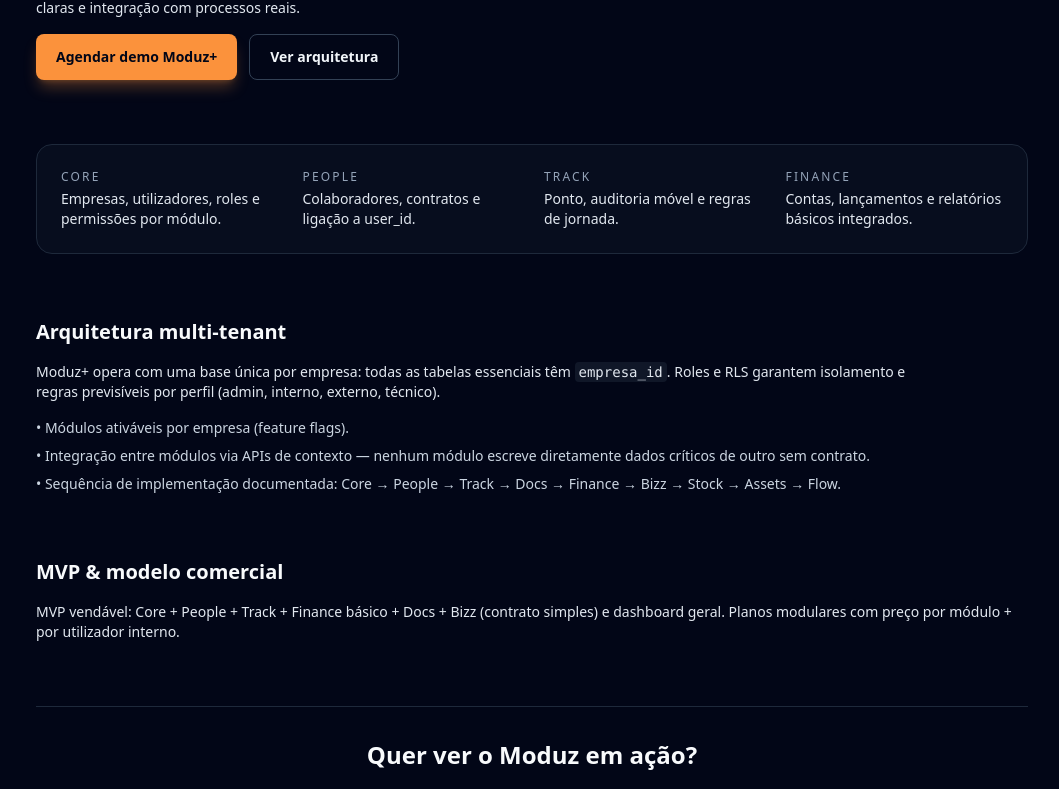
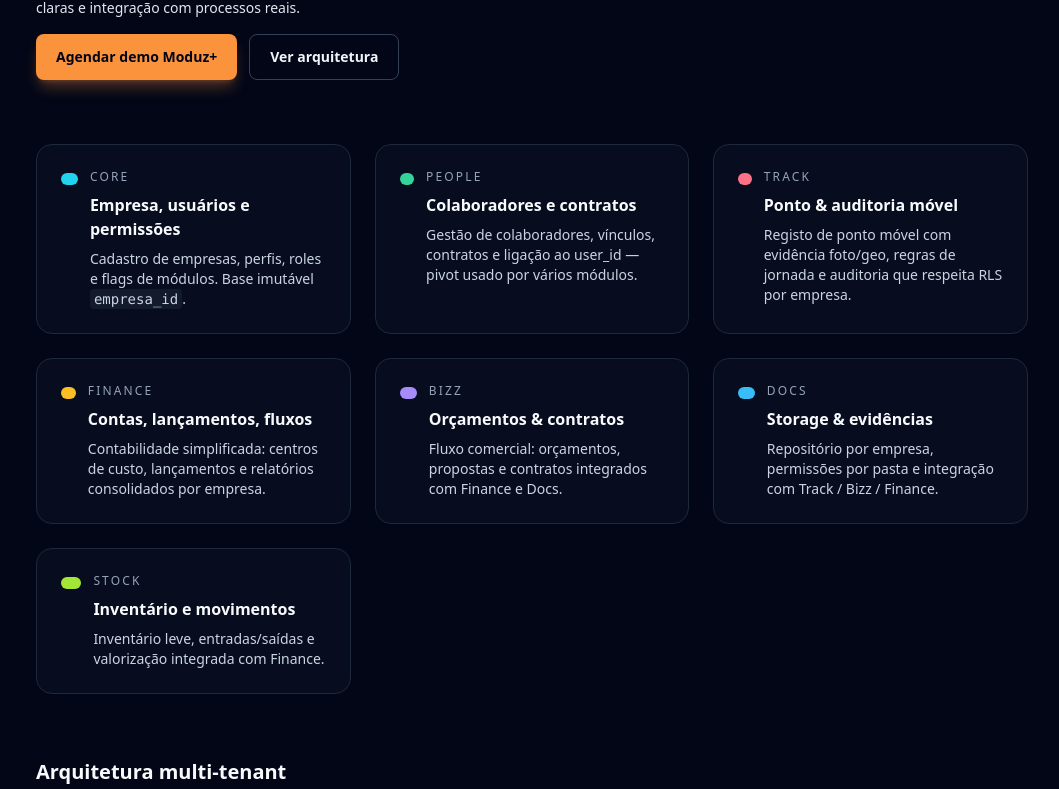
Before and after one commit to libertrendz/libertrendz-site, a Next.js app: page /moduz in a window 1280 px wide. Shown: the part 375-1164 px from the top of the page, without its empty margins (108-1167 px from the left). Built offline with nearby package versions, Linux system fonts and the light colour scheme.

Commit message:
Atualizar o page.tsx

```diff
--- a/app/moduz/page.tsx
+++ b/app/moduz/page.tsx
@@ -31,45 +31,98 @@ export default function ModuzPage() {
           </div>
         </div>
 
-        {/* RESUMO RÁPIDO */}
-        <div className="grid gap-6 rounded-2xl border border-slate-800 bg-slate-900/40 p-6 md:grid-cols-4">
-          <div>
-            <p className="text-xs uppercase tracking-[0.18em] text-slate-400">Core</p>
-            <p className="mt-1 text-sm text-slate-200">Empresas, utilizadores, roles e permissões por módulo.</p>
+        {/* MÓDULOS — GRID DE CARDS COM BADGES COLORIDAS */}
+        <div className="grid gap-6 md:grid-cols-3">
+          {/* CORE */}
+          <div className="rounded-2xl border border-slate-800 bg-slate-900/40 p-6">
+            <div className="flex items-start gap-3">
+              <span className="inline-block h-3 w-10 rounded-full bg-cyan-400 mt-1" />
+              <div>
+                <p className="text-xs uppercase tracking-[0.18em] text-slate-400">Core</p>
+                <h3 className="mt-2 text-base font-semibold text-slate-50">Empresa, usuários e permissões</h3>
+                <p className="mt-2 text-sm text-slate-300">Cadastro de empresas, perfis, roles e flags de módulos. Base imutável <code className="bg-slate-800/50 rounded px-1 py-0.5">empresa_id</code>.</p>
+              </div>
+            </div>
           </div>
-          <div>
-            <p className="text-xs uppercase tracking-[0.18em] text-slate-400">People</p>
-            <p className="mt-1 text-sm text-slate-200">Colaboradores, contratos e ligação a user_id.</p>
+
+          {/* PEOPLE */}
+          <div className="rounded-2xl border border-slate-800 bg-slate-900/40 p-6">
+            <div className="flex items-start gap-3">
+              <span className="inline-block h-3 w-10 rounded-full bg-emerald-400 mt-1" />
+              <div>
+                <p className="text-xs uppercase tracking-[0.18em] text-slate-400">People</p>
+                <h3 className="mt-2 text-base font-semibold text-slate-50">Colaboradores e contratos</h3>
+                <p className="mt-2 text-sm text-slate-300">Gestão de colaboradores, vínculos, contratos e ligação ao user_id — pivot usado por vários módulos.</p>
+              </div>
+            </div>
           </div>
-          <div>
-            <p className="text-xs uppercase tracking-[0.18em] text-slate-400">Track</p>
-            <p className="mt-1 text-sm text-slate-200">Ponto, auditoria móvel e regras de jornada.</p>
+
+          {/* TRACK */}
+          <div className="rounded-2xl border border-slate-800 bg-slate-900/40 p-6">
+            <div className="flex items-start gap-3">
+              <span className="inline-block h-3 w-10 rounded-full bg-rose-400 mt-1" />
+              <div>
+                <p className="text-xs uppercase tracking-[0.18em] text-slate-400">Track</p>
+                <h3 className="mt-2 text-base font-semibold text-slate-50">Ponto & auditoria móvel</h3>
+                <p className="mt-2 text-sm text-slate-300">Registo de ponto móvel com evidência foto/geo, regras de jornada e auditoria que respeita RLS por empresa.</p>
+              </div>
+            </div>
           </div>
-          <div>
-            <p className="text-xs uppercase tracking-[0.18em] text-slate-400">Finance</p>
-            <p className="mt-1 text-sm text-slate-200">Contas, lançamentos e relatórios básicos integrados.</p>
+
+          {/* FINANCE */}
+          <div className="rounded-2xl border border-slate-800 bg-slate-900/40 p-6">
+            <div className="flex items-start gap-3">
+              <span className="inline-block h-3 w-10 rounded-full bg-amber-400 mt-1" />
+              <div>
+                <p className="text-xs uppercase tracking-[0.18em] text-slate-400">Finance</p>
+                <h3 className="mt-2 text-base font-semibold text-slate-50">Contas, lançamentos, fluxos</h3>
+                <p className="mt-2 text-sm text-slate-300">Contabilidade simplificada: centros de custo, lançamentos e relatórios consolidados por empresa.</p>
+              </div>
+            </div>
+          </div>
+
+          {/* BIZZ */}
+          <div className="rounded-2xl border border-slate-800 bg-slate-900/40 p-6">
+            <div className="flex items-start gap-3">
+              <span className="inline-block h-3 w-10 rounded-full bg-violet-400 mt-1" />
+              <div>
+                <p className="text-xs uppercase tracking-[0.18em] text-slate-400">Bizz</p>
+                <h3 className="mt-2 text-base font-semibold text-slate-50">Orçamentos & contratos</h3>
+                <p className="mt-2 text-sm text-slate-300">Fluxo comercial: orçamentos, propostas e contratos integrados com Finance e Docs.</p>
+              </div>
+            </div>
+          </div>
+
+          {/* DOCS */}
+          <div className="rounded-2xl border border-slate-800 bg-slate-900/40 p-6">
+            <div className="flex items-start gap-3">
+              <span className="inline-block h-3 w-10 rounded-full bg-sky-400 mt-1" />
+              <div>
+                <p className="text-xs uppercase tracking-[0.18em] text-slate-400">Docs</p>
+                <h3 className="mt-2 text-base font-semibold text-slate-50">Storage & evidências</h3>
+                <p className="mt-2 text-sm text-slate-300">Repositório por empresa, permissões por pasta e integração com Track / Bizz / Finance.</p>
+              </div>
+            </div>
+          </div>
+
+          {/* STOCK */}
+          <div className="rounded-2xl border border-slate-800 bg-slate-900/40 p-6">
+            <div className="flex items-start gap-3">
+              <span className="inline-block h-3 w-10 rounded-full bg-lime-400 mt-1" />
+              <div>
+                <p className="text-xs uppercase tracking-[0.18em] text-slate-400">Stock</p>
+                <h3 className="mt-2 text-base font-semibold text-slate-50">Inventário e movimentos</h3>
+                <p className="mt-2 text-sm text-slate-300">Inventário leve, entradas/saídas e valorização integrada com Finance.</p>
+              </div>
+            </div>
           </div>
         </div>
 
-        {/* ARQUITETURA (detalhe básico) */}
+        {/* ARQUITETURA (resumo) */}
         <div id="arquitetura" className="space-y-4 max-w-4xl">
           <h2 className="text-xl font-semibold text-slate-50">Arquitetura multi-tenant</h2>
           <p className="text-sm text-slate-200">
-            Moduz+ opera com uma base única por empresa: todas as tabelas essenciais têm <code className="bg-slate-800/50 rounded px-1 py-0.5">empresa_id</code>. Roles e RLS garantem isolamento e regras previsíveis por perfil (admin, interno, externo, técnico).
-          </p>
-
-          <ul className="space-y-2 text-sm text-slate-300">
-            <li>• Módulos ativáveis por empresa (feature flags).</li>
-            <li>• Integração entre módulos via APIs de contexto — nenhum módulo escreve diretamente dados críticos de outro sem contrato.</li>
-            <li>• Sequência de implementação documentada: Core → People → Track → Docs → Finance → Bizz → Stock → Assets → Flow.</li>
-          </ul>
-        </div>
-
-        {/* MVP E COMERCIAL */}
-        <div className="space-y-4">
-          <h2 className="text-xl font-semibold text-slate-50">MVP & modelo comercial</h2>
-          <p className="text-sm text-slate-200">
-            MVP vendável: Core + People + Track + Finance básico + Docs + Bizz (contrato simples) e dashboard geral. Planos modulares com preço por módulo + por utilizador interno.
+            Moduz+ usa um banco único por instância do produto, com <code className="bg-slate-800/50 rounded px-1 py-0.5">empresa_id</code> em todas as tabelas de negócio. Roles (admin, interno, externo, técnico) e flags de módulo ativam permissões e UI. Integração entre módulos via APIs de contexto, sem escrita direta em dados críticos de outro módulo.
           </p>
         </div>
 
```
